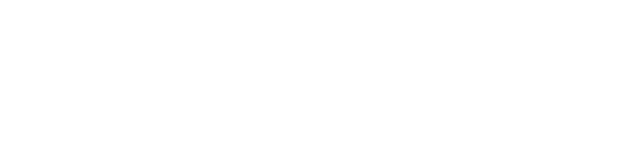
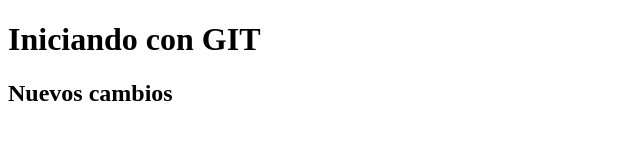
Before and after one commit to Dmdr993/first-proyect, a plain HTML site: page index.html in a window 1280 px wide. Shown: the whole page, without its empty margins (0-640 px from the left). Drawn offline with Linux system fonts and the light colour scheme.

Commit message:
segundo commit

```diff
--- a/index.html
+++ b/index.html
@@ -4,9 +4,12 @@
     <meta charset="UTF-8">
     <meta http-equiv="X-UA-Compatible" content="IE=edge">
     <meta name="viewport" content="width=device-width, initial-scale=1.0">
-    <title>Document</title>
+    <title>Primera página</title>
 </head>
 <body>
-
+    <h1>Iniciando con GIT</h1>
+    <div class="container">
+        <h2 class="new">Nuevos cambios</h2>
+    </div>
 </body>
 </html>
```
